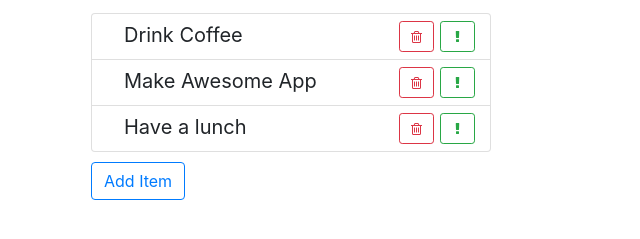
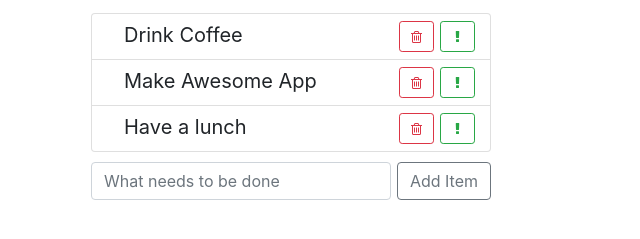
Before and after one commit to burchik017/TodoList, a React app: page / in a window 1280 px wide. Shown: the part 145-384 px from the top of the page, without its empty margins (349-989 px from the left). Built offline with nearby package versions, Linux system fonts and the light colour scheme.

Commit message:
added new custom tasks
added new custom tasks in todo

```diff
--- a/src/components/item-add-form/item-add-form.css
+++ b/src/components/item-add-form/item-add-form.css
@@ -1,3 +1,9 @@
 .item-add-form {
     margin-top: 10px;
 }
+.item-add-form input {
+    margin-right: 6px;
+}
+.item-add-form button {
+    white-space: nowrap;
+}
--- a/src/components/item-add-form/item-add-form.js
+++ b/src/components/item-add-form/item-add-form.js
@@ -4,15 +4,39 @@ import './item-add-form.css'
 
 export default class ItemAddForm extends Component {
 
+    state = {
+        label: ''
+    };
+
+    onLabelChange = (e) => {
+       this.setState({
+        label: e.target.value.toUpperCase()
+       });
+    };
+
+    onSubmit = (e) => {
+        e.preventDefault();
+        this.props.onItemAdded(this.state.label)
+        this.setState({
+            label: ''
+        });
+    };
+
     render () {
         return (
-            <div className="item-add-form">
+            <form className="item-add-form d-flex"
+                onSubmit={this.onSubmit}
+            >
+                <input type="text" className="form-control"
+                    onChange={this.onLabelChange}
+                    placeholder="What needs to be done"
+                    value={this.state.label}
+                />
                 <button
-                    onClick= {() => this.props.onItemAdded('New item') }
-                    className="btn btn-outline-primary"
+                    className="btn btn-outline-secondary"
                 > Add Item
                 </button>
-            </div>
+            </form>
         )
     }
 }
```
